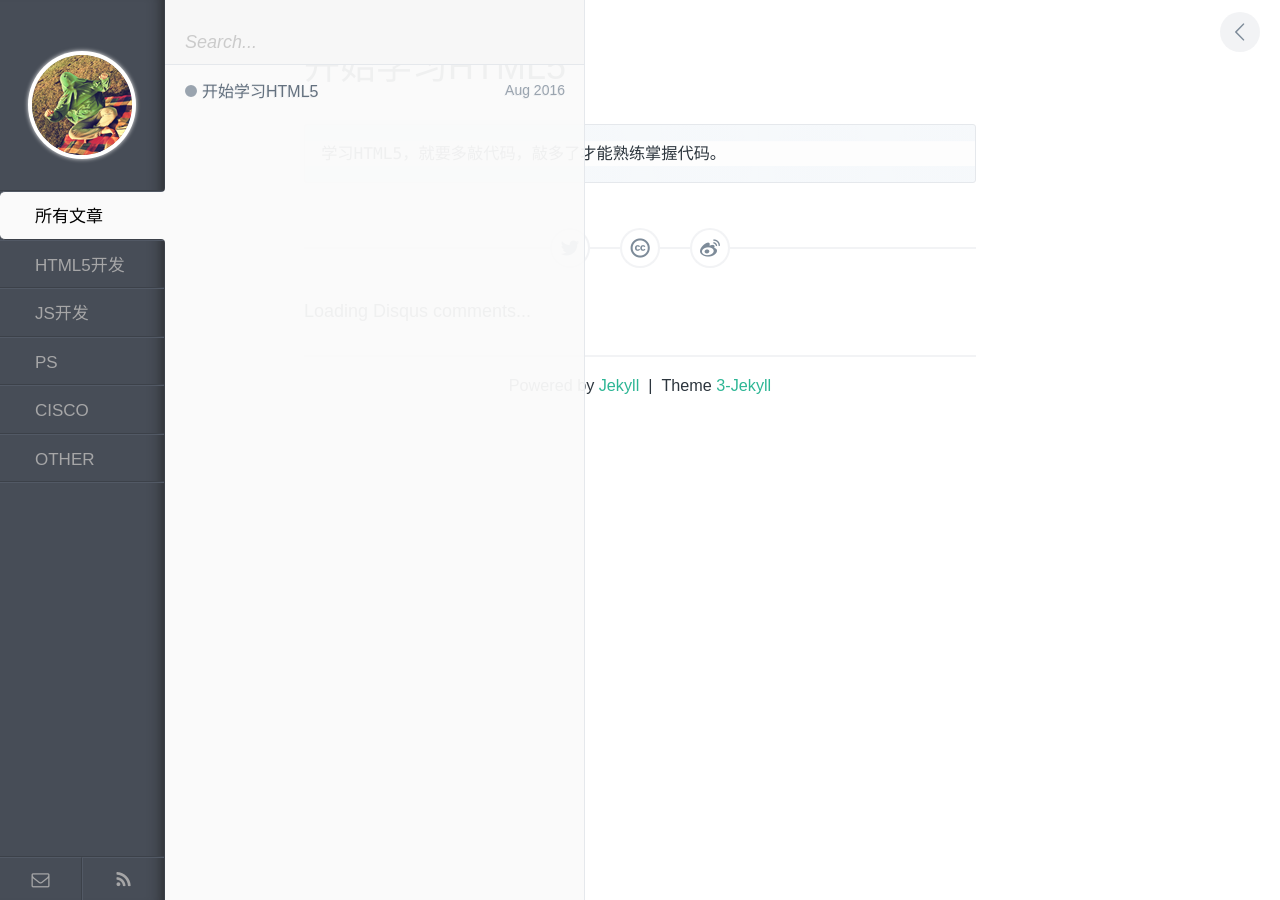
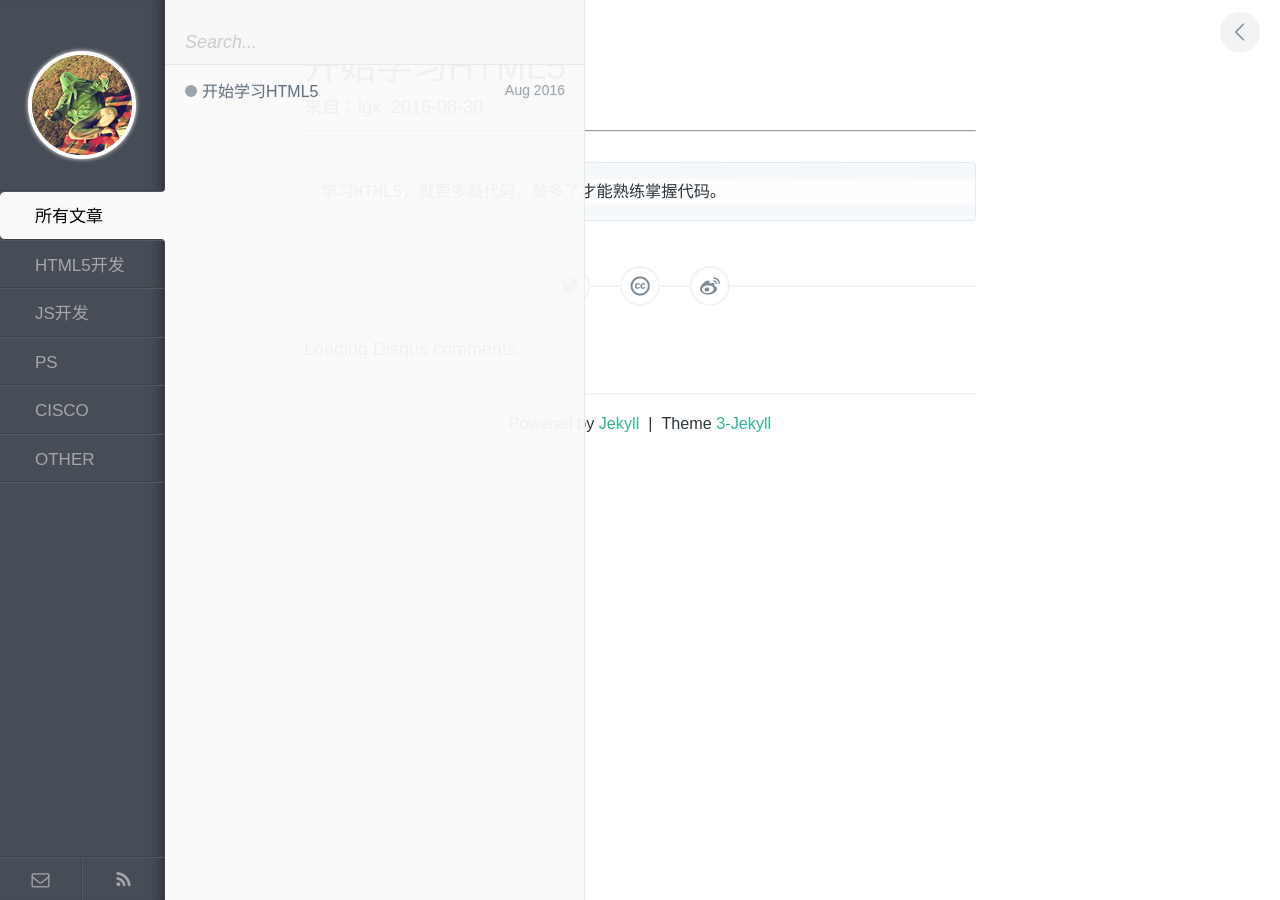
Before and after one commit to WreTlgx/WreTlgx.github.io, a Jekyll site: the page built from _posts/HTML5/2016-08-30-开始学习HTML5.md, in a window 1280 px wide. Built offline with Jekyll 4.4.1, drawn with Linux system fonts in a browser that asks for light colours; comment, search, counter and statistics services are not loaded.

Commit message:
添加文章作者

```diff
--- a/_layouts/post.html
+++ b/_layouts/post.html
@@ -4,6 +4,8 @@ layout: index
 
 <article id="post__content">
   <h1 id="post__title" data-identifier="{{ page.date | date: "%Y%m%d" }}">{{ page.title }}</h1>
+  来自：lgx&nbsp;&nbsp;{{ page.date | date: "%Y-%m-%d" }}
+  <hr/>
   {{ content }}
 </article> <!-- end #post__content -->
 
```
